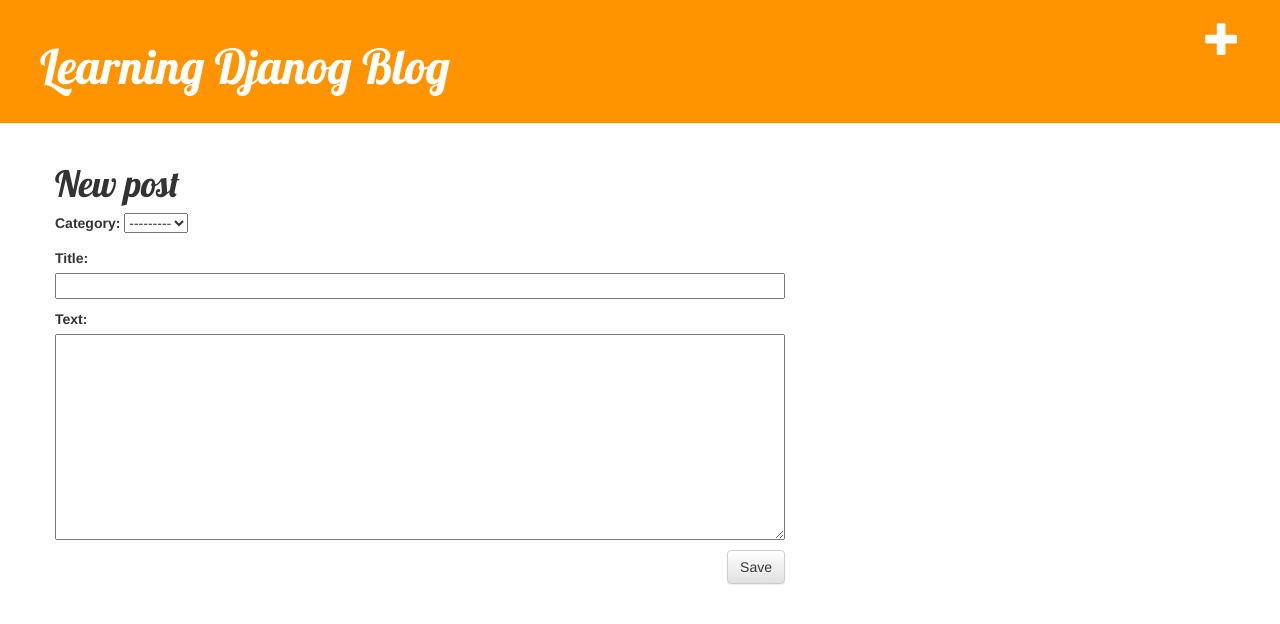
After one commit to djangotutor/blog, a Django app: page /post/new/ in a window 1280 px wide. The commit adds this page. Shown: the top 624 px of the page. Run offline with Django 3.2, Linux system fonts and the light colour scheme; data that the repository does not hold is empty; some libraries are stand-ins or nearby versions.

Commit message:
포스트글 쓰기 기능 작성

```diff
--- a/blog/models.py
+++ b/blog/models.py
@@ -1,4 +1,5 @@
 from django.db import models
+from django.urls import reverse
 from django.utils import timezone
 
 # Create your models here.
@@ -27,5 +28,8 @@ class Post(models.Model):
 		self.published_date = timezone.now()
 		slef.save()
 
+	def get_absolute_url(self):
+		return reverse('post_detail', kwargs={'pk': self.pk})
+
 	def __str__(self):
 		return self.title
--- a/blog/templates/blog/base.html
+++ b/blog/templates/blog/base.html
@@ -10,10 +10,12 @@
 	</head>
 	<body>
 		<div class="page-header">
+			<a href="{% url 'post_new' %}" class="top-menu"><span class="glyphicon glyphicon-plus"></span></a>
 			<h1><a href="/">Learning Djanog Blog</a></h1>
 		</div>
 
 		<div class="content container">
+			{% if categorys is not None %}
 				<nav class="navbar navbar-expand-lg navbar-light bg-light">
 					<div class="collapse navbar-collapse" id="navbarNav">
 						<ul class="navbar-nav ">
@@ -32,6 +34,7 @@
 						</ul>
 					</div>
 				</nav>
+			{% endif %}
 
 			<div class="row">
 				<div class="col-md-8">
--- /dev/null
+++ b/blog/templates/blog/post_edit.html
@@ -0,0 +1,9 @@
+{% extends 'blog/base.html' %}
+
+{% block content %}
+	<h1>New post</h1>
+	<form method="POST" class="post-form">{% csrf_token %}
+		{{ form.as_p }}
+		<button type="submit" class="save btn btn-default">Save</button>
+	</form>
+{% endblock %}
--- a/blog/urls.py
+++ b/blog/urls.py
@@ -5,4 +5,5 @@ urlpatterns = [
 	url(r'^$', views.Home.as_view(), name='home'),
 	url(r'^(?P<category>[ㄱ-ㅣ가-힣|a-zA-Z0-9]+)/$', views.PostList.as_view(), name='posts_by_category'),
 	url(r'^post/(?P<pk>\d+)/$', views.PostDetail.as_view(), name='post_detail'),
+	url(r'^post/new/$', views.PostNew.as_view(), name='post_new'),
 ]
--- a/blog/views.py
+++ b/blog/views.py
@@ -1,10 +1,12 @@
 from django.utils import timezone
 from django.views.generic import ListView
 from django.views.generic import DetailView
+from django.views.generic.edit import CreateView
 from django.shortcuts import get_object_or_404
 from django.shortcuts import redirect
 from .models import Category
 from .models import Post
+from .forms import PostForm
 
 class Categorys(ListView):
 	def get_context_data(self, **kwargs):
@@ -40,3 +42,14 @@ class PostDetail(DetailView):
 		context['categorys'] = Category.objects.filter(private_state=False).order_by('order')
 		context['category_name'] = Category.objects.filter(post__id=self.kwargs['pk'])[0].name
 		return context
+
+class PostNew(CreateView):
+	model = Post
+	fields = ['category', 'title', 'text']
+	template_name = 'blog/post_edit.html'
+
+	def form_valid(self, form):
+		post = form.save(commit=False)
+		post.author = self.request.user
+		post.published_date = timezone.now()
+		return super().form_valid(form)
```
Also changed, not shown: blog/forms.py (added, +7 -0 lines). Lines whose indentation alone changed are shown as unchanged.
